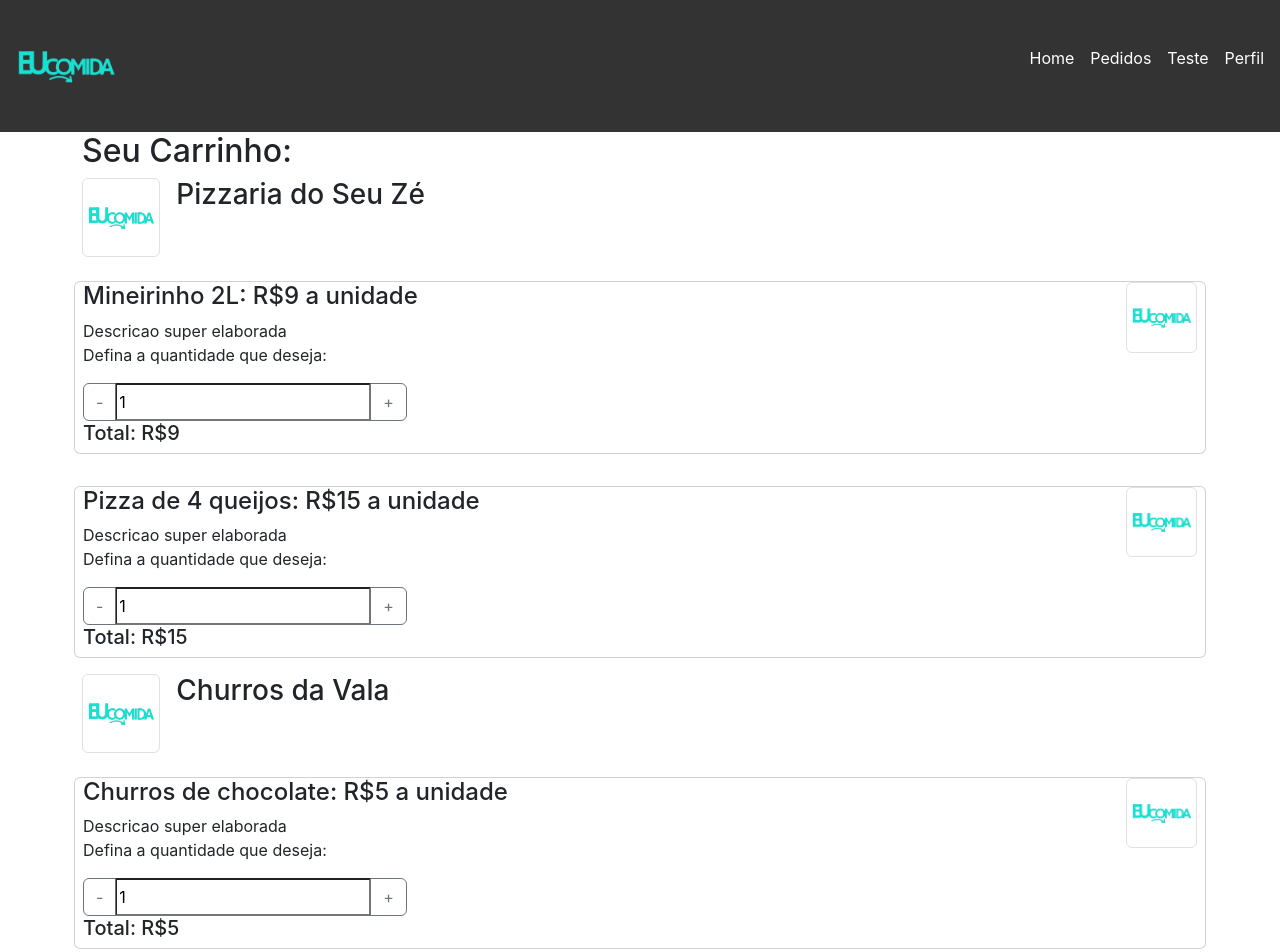
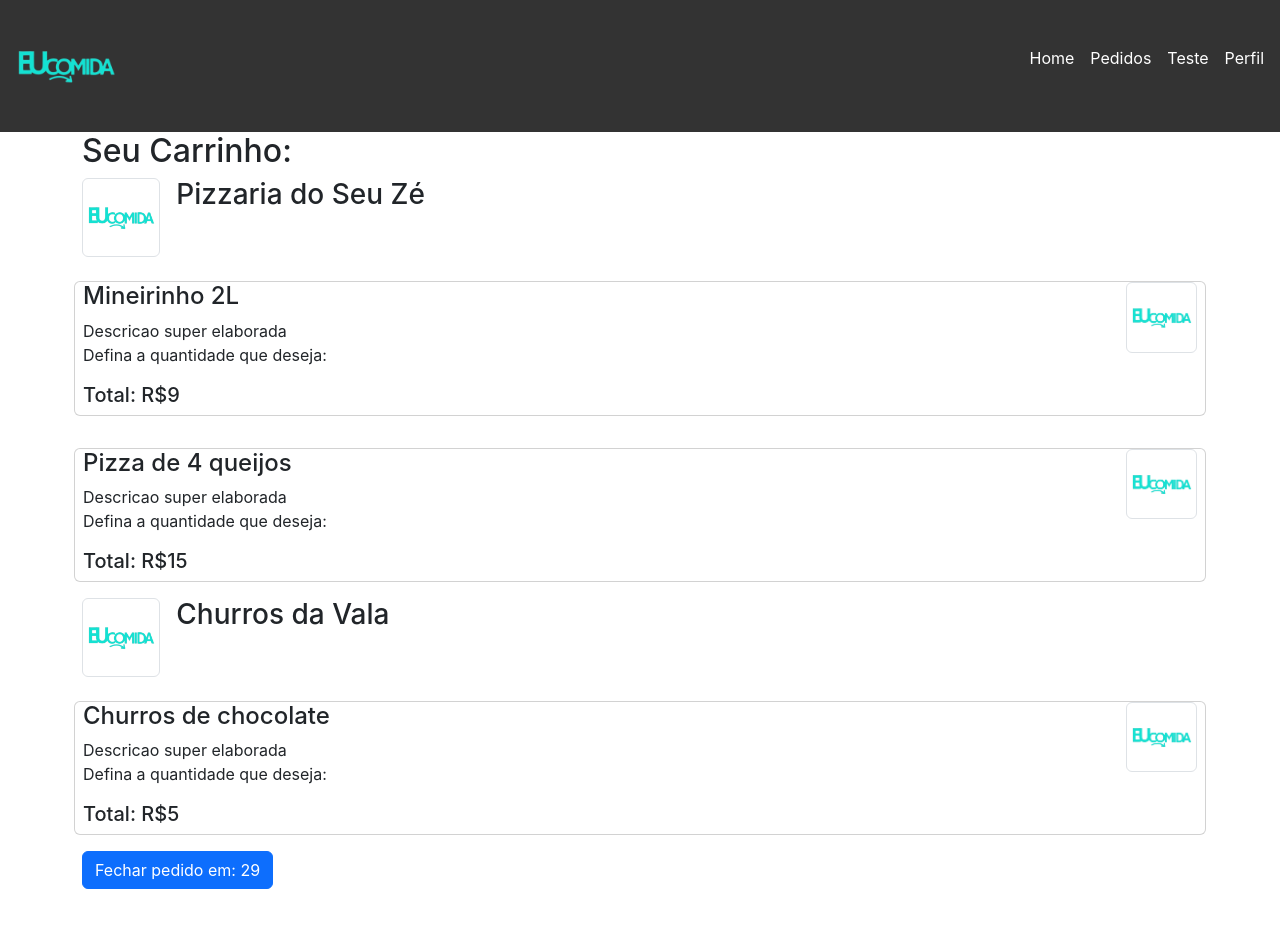
Before and after one commit to Mathamen/trabalho-padroes-software, a React (Create React App) app in the folder frontend/: page /carrinho in a window 1280 px wide. Shown: the top 952 px of the page. After the commit the page ends 889 px from the top, so only its background shows below. Built offline with nearby package versions, Linux system fonts and the light colour scheme.

Commit message:
Tela do carrinho completa
Decidi simplificar para apenas uma unidade por item de cardápio

```diff
--- a/frontend/src/Components/CardCarrinho/CardCarrinho.jsx
+++ b/frontend/src/Components/CardCarrinho/CardCarrinho.jsx
@@ -2,21 +2,15 @@ import React, {useState} from "react";
 
 export default function CardCarrinho(props)
 {
-    const[quantidade, setQuantidade] = useState(1);
+
     return(
         <div className="card mb-3">
             <div className="row">
                 <div className="col-md-11">
-                    <h4 className="card-title">{props.nomeProduto}: R${props.preco} a unidade</h4>
+                    <h4 className="card-title">{props.nomeProduto}</h4>
                     <p className="card-text">{props.descricao}<br/>Defina a quantidade que deseja:</p>
 
-                    <div className="input-group">  {/*|-| 1 |+|*/}
-                        <button className="btn btn-outline-secondary" id="MenosQuantidade" type="button" onClick={() => quantidade > 1 ? setQuantidade(quantidade - 1) : ""}>-</button>
-                        <input readOnly defaultValue={quantidade} value={quantidade} className="formControl" id="QuantidadeProduto"></input>
-                        <button className="btn btn-outline-secondary" id="MaisQuantidade" type="button" onClick={() => quantidade < 10 ? setQuantidade(quantidade + 1) : ""}>+</button>
-                    </div>
-
-                    <h5 className="card-title">Total: R${props.preco * quantidade}</h5>
+                    <h5 className="card-title">Total: R${props.preco}</h5>
                 </div>
                 <div className="col-md-1">
                     <img src={props.logo} className="img-thumbnail"></img>
--- a/frontend/src/pages/Carrinho/Carrinho.jsx
+++ b/frontend/src/pages/Carrinho/Carrinho.jsx
@@ -41,7 +41,11 @@ export default function Carrinho()
         }
     ];
 
-    //const [precoTotal, setPrecoTotal] = useState(0);
+    const [precoTotal, setPrecoTotal] = useState(0);
+    let total = 0;
+    produtosPedidos.forEach(element => {
+        total += (element.preco);
+    });
 
     return(
         <div className="container">
@@ -70,7 +74,7 @@ export default function Carrinho()
             </>
             )}
 
-            <button className="btn btn-primary">Fechar pedido em: </button>
+            <button className="btn btn-primary">Fechar pedido em: {total}</button>
         </div>
     );
 }
```
